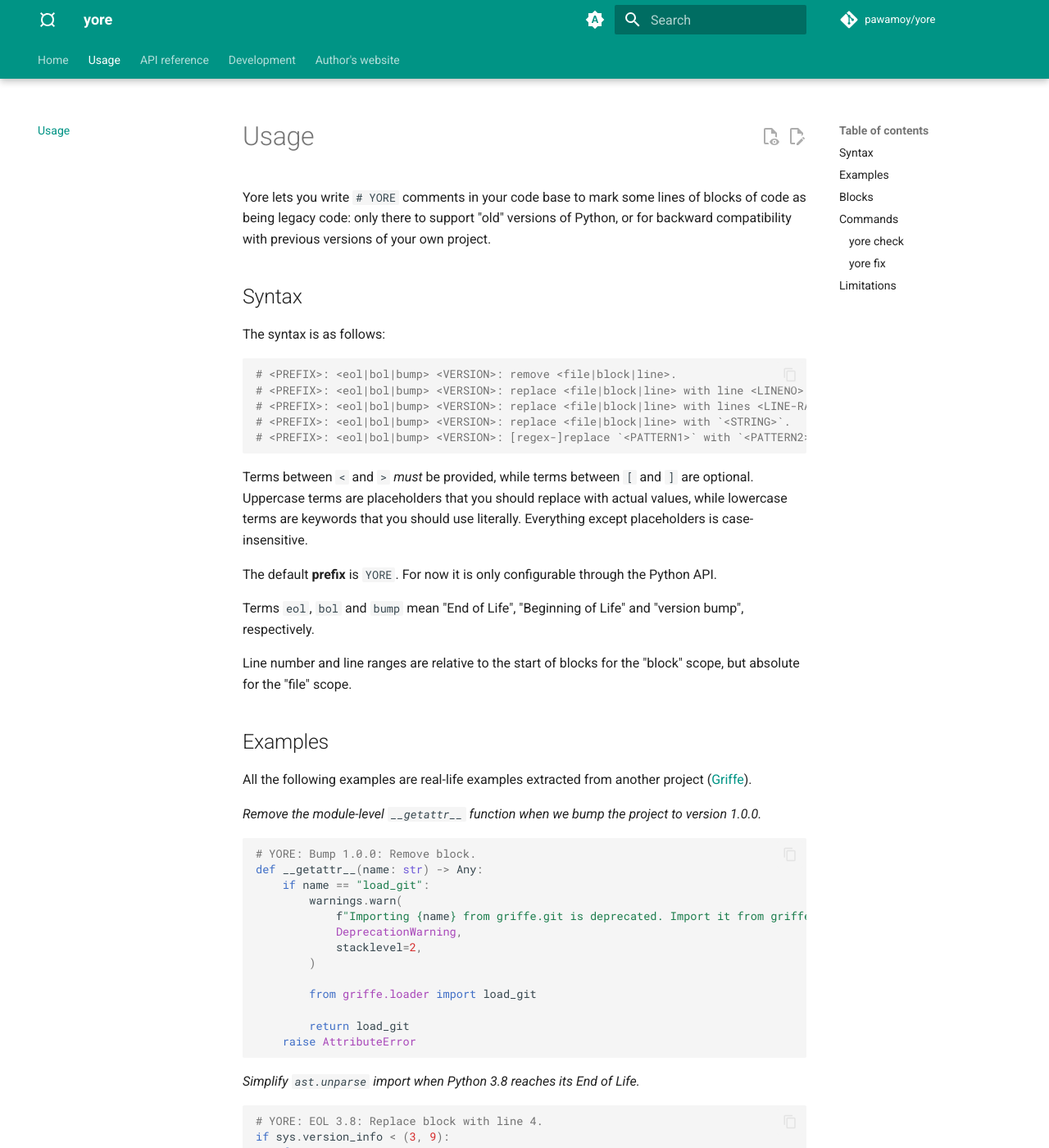
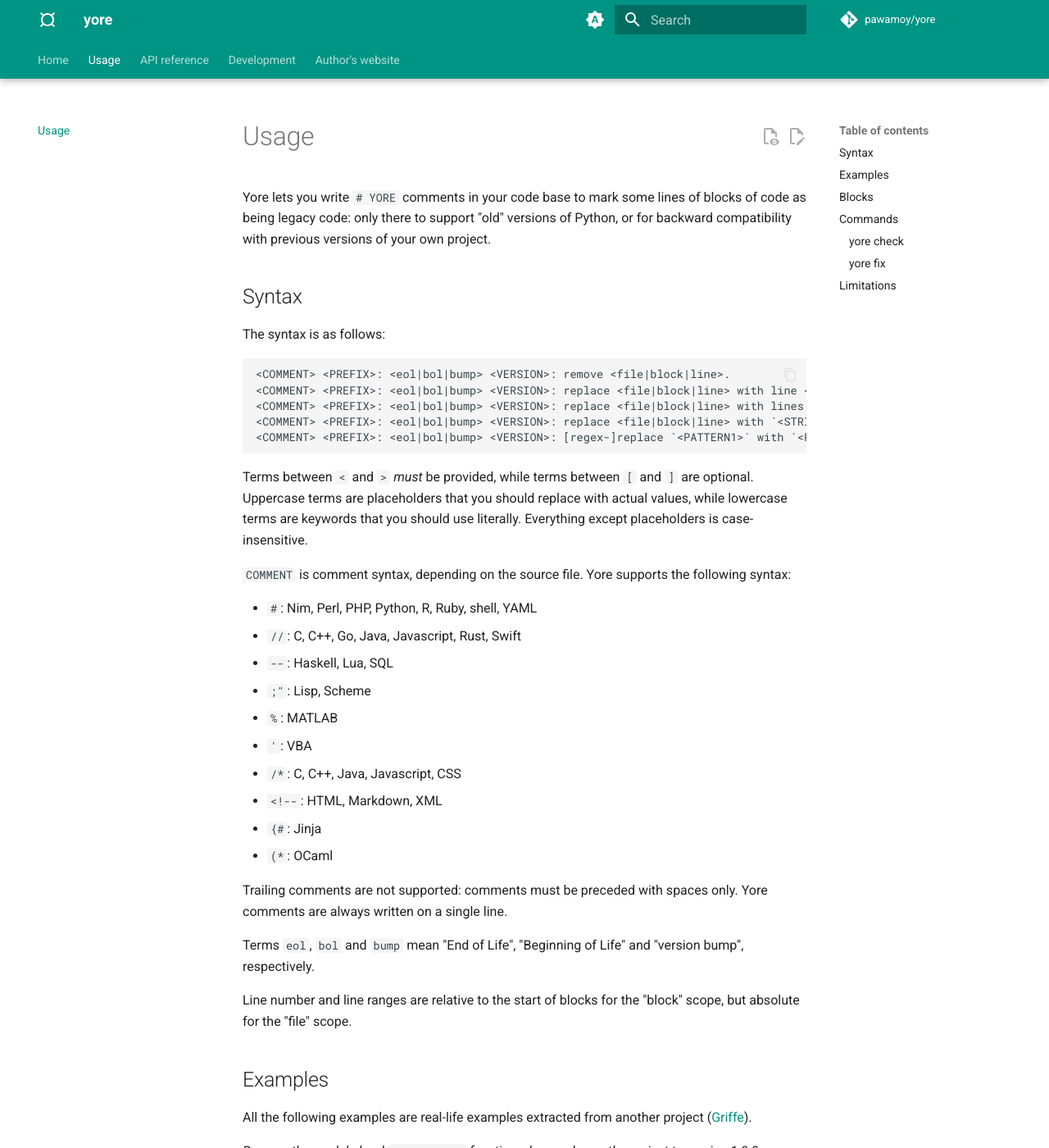
Before and after one commit to pawamoy/yore, an MkDocs documentation site: the page built from docs/usage.md, in a window 1280 px wide and 1400 px high. Shown: the whole window at 82% size. Built offline with MkDocs 1.6.1 and Material for MkDocs 9.7.7, drawn with Linux system fonts in a browser that asks for light colours; plug-ins that fetch from the network failed and are left out; comment, search, counter and statistics services are not loaded.

Commit message:
docs: Document that we support other languages than Python

````diff
--- a/docs/usage.md
+++ b/docs/usage.md
@@ -6,17 +6,31 @@ Yore lets you write `# YORE` comments in your code base to mark some lines of bl
 
 The syntax is as follows:
 
-```python
-# <PREFIX>: <eol|bol|bump> <VERSION>: remove <file|block|line>.
-# <PREFIX>: <eol|bol|bump> <VERSION>: replace <file|block|line> with line <LINENO>.
-# <PREFIX>: <eol|bol|bump> <VERSION>: replace <file|block|line> with lines <LINE-RANGE1[, LINE-RANGE2...]>.
-# <PREFIX>: <eol|bol|bump> <VERSION>: replace <file|block|line> with `<STRING>`.
-# <PREFIX>: <eol|bol|bump> <VERSION>: [regex-]replace `<PATTERN1>` with `<PATTERN2>` within <file|block|line>.
+```text
+<COMMENT> <PREFIX>: <eol|bol|bump> <VERSION>: remove <file|block|line>.
+<COMMENT> <PREFIX>: <eol|bol|bump> <VERSION>: replace <file|block|line> with line <LINENO>.
+<COMMENT> <PREFIX>: <eol|bol|bump> <VERSION>: replace <file|block|line> with lines <LINE-RANGE1[, LINE-RANGE2...]>.
+<COMMENT> <PREFIX>: <eol|bol|bump> <VERSION>: replace <file|block|line> with `<STRING>`.
+<COMMENT> <PREFIX>: <eol|bol|bump> <VERSION>: [regex-]replace `<PATTERN1>` with `<PATTERN2>` within <file|block|line>.
 ```
 
 Terms between `<` and `>` *must* be provided, while terms between `[` and `]` are optional. Uppercase terms are placeholders that you should replace with actual values, while lowercase terms are keywords that you should use literally. Everything except placeholders is case-insensitive.
 
-The default **prefix** is `YORE`. For now it is only configurable through the Python API.
+`COMMENT` is comment syntax, depending on the source file. Yore supports the following syntax:
+
+- `#`: Nim, Perl, PHP, Python, R, Ruby, shell, YAML
+- `//`: C, C++, Go, Java, Javascript, Rust, Swift
+- `--`: Haskell, Lua, SQL
+- `;"`: Lisp, Scheme
+- `%`: MATLAB
+- `'`: VBA
+- `/*`: C, C++, Java, Javascript, CSS
+- `<!--`: HTML, Markdown, XML
+- `{#`:  Jinja
+- `(*`: OCaml
+
+Trailing comments are not supported: comments must be preceded with spaces only. Yore comments are always written on a single line.
+
 
 Terms `eol`, `bol` and `bump` mean "End of Life", "Beginning of Life" and "version bump", respectively.
 
````
